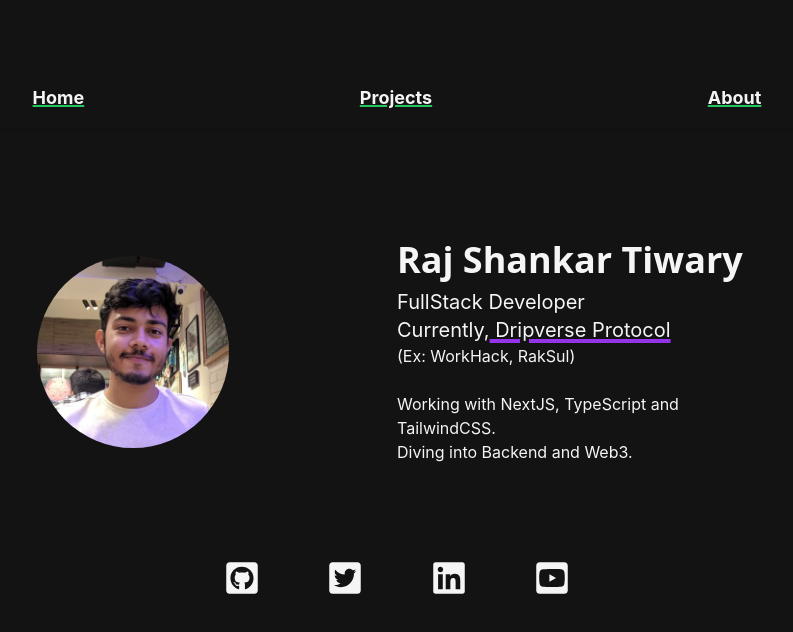
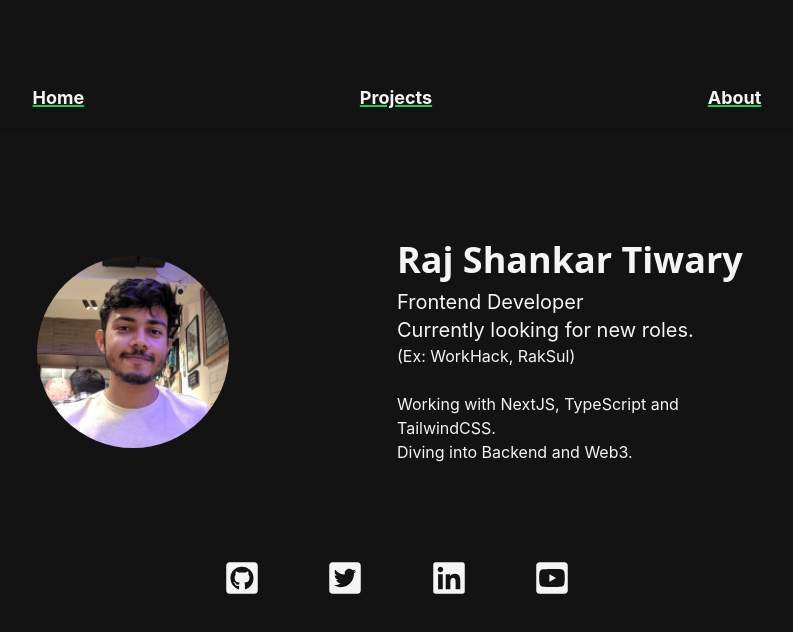
Before and after one commit to ravoluzen/my-portfolio, a React (Create React App) app: page / in a window 1280 px wide. Shown: the top 632 px of the page, without its empty margins (243-1036 px from the left). Built offline with nearby package versions, Linux system fonts and the light colour scheme.

Commit message:
Update Home.js

```diff
--- a/src/components/Home.js
+++ b/src/components/Home.js
@@ -20,10 +20,9 @@ const Home = () => {
 
                 <h1 className='mb-2 text-xl font-bold font-sans md:text-4xl'>Raj Shankar Tiwary</h1>
                 <h3 className='font-normal  md:text-xl'>
-                  FullStack Developer
+                  Frontend Developer
                   <br></br>
-                  Currently,
-                    <a className="underline decoration-purple-600 decoration-4" href="https://dripverse.org" target="_blank" rel="noreferrer"> Dripverse Protocol</a>
+                  Currently looking for new roles.
                 </h3>
                 <p>(Ex: WorkHack, RakSul)</p>
                 <br></br>
```
